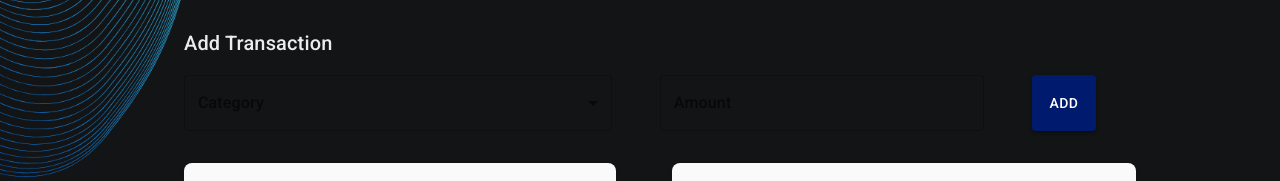
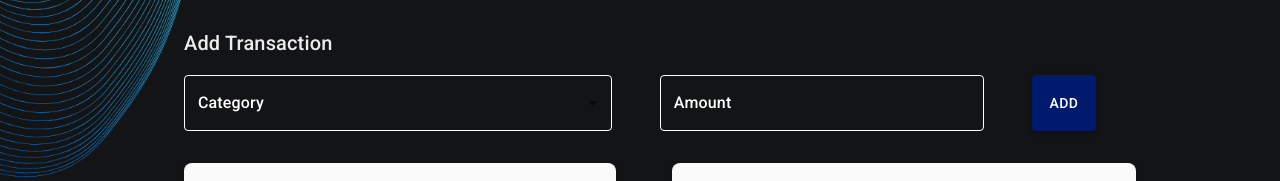
Before and after one commit to stevenha75/wealthwhiz, a React (Vite) app in the folder wealth-whiz/frontend/: page /budget in a window 1280 px wide. Shown: the part 190-371 px from the top of the page. Built offline with nearby package versions, Linux system fonts and the light colour scheme; no server answers; sample sign-in values are in the browser's storage.

Commit message:
fix styling

```diff
--- a/wealth-whiz/frontend/src/app/budget/Budget.tsx
+++ b/wealth-whiz/frontend/src/app/budget/Budget.tsx
@@ -176,7 +176,26 @@ const BudgetPage = () => {
             select
             label="Category"
             variant="outlined"
-            sx={{ width: '1650px' }}
+            sx={{
+              width: '1650px',
+              '& .MuiInputBase-input': {
+                color: 'white',
+              },
+              '& .MuiInputLabel-root': {
+                color: 'white',
+              },
+              '& .MuiOutlinedInput-root': {
+                '& fieldset': {
+                  borderColor: 'white',
+                },
+                '&:hover fieldset': {
+                  borderColor: '#90caf9',
+                },
+                '&.Mui-focused fieldset': {
+                  borderColor: '#42a5f5',
+                },
+              },
+            }}
             value={newTransaction.description}
             onChange={(e) => setNewTransaction({ ...newTransaction, description: e.target.value })}
           >
@@ -192,7 +211,26 @@ const BudgetPage = () => {
             label="Amount"
             variant="outlined"
             type="number"
-            sx={{ width: '1250px' }}
+            sx={{
+              width: '1250px',
+              '& .MuiInputBase-input': {
+                color: 'white',
+              },
+              '& .MuiInputLabel-root': {
+                color: 'white',
+              },
+              '& .MuiOutlinedInput-root': {
+                '& fieldset': {
+                  borderColor: 'white',
+                },
+                '&:hover fieldset': {
+                  borderColor: '#90caf9',
+                },
+                '&.Mui-focused fieldset': {
+                  borderColor: '#42a5f5',
+                },
+              },
+            }}
             value={newTransaction.amount}
             onChange={(e) => setNewTransaction({ ...newTransaction, amount: e.target.value })}
           />
```
